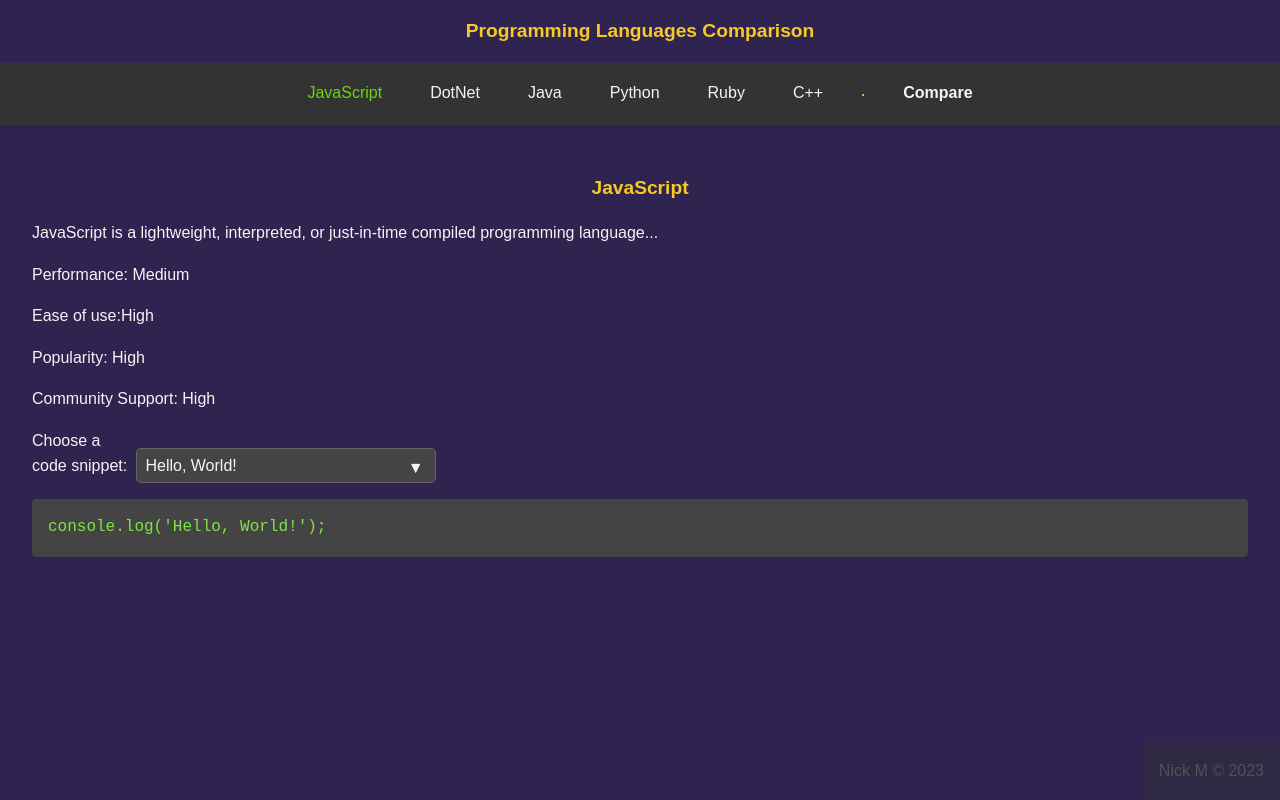
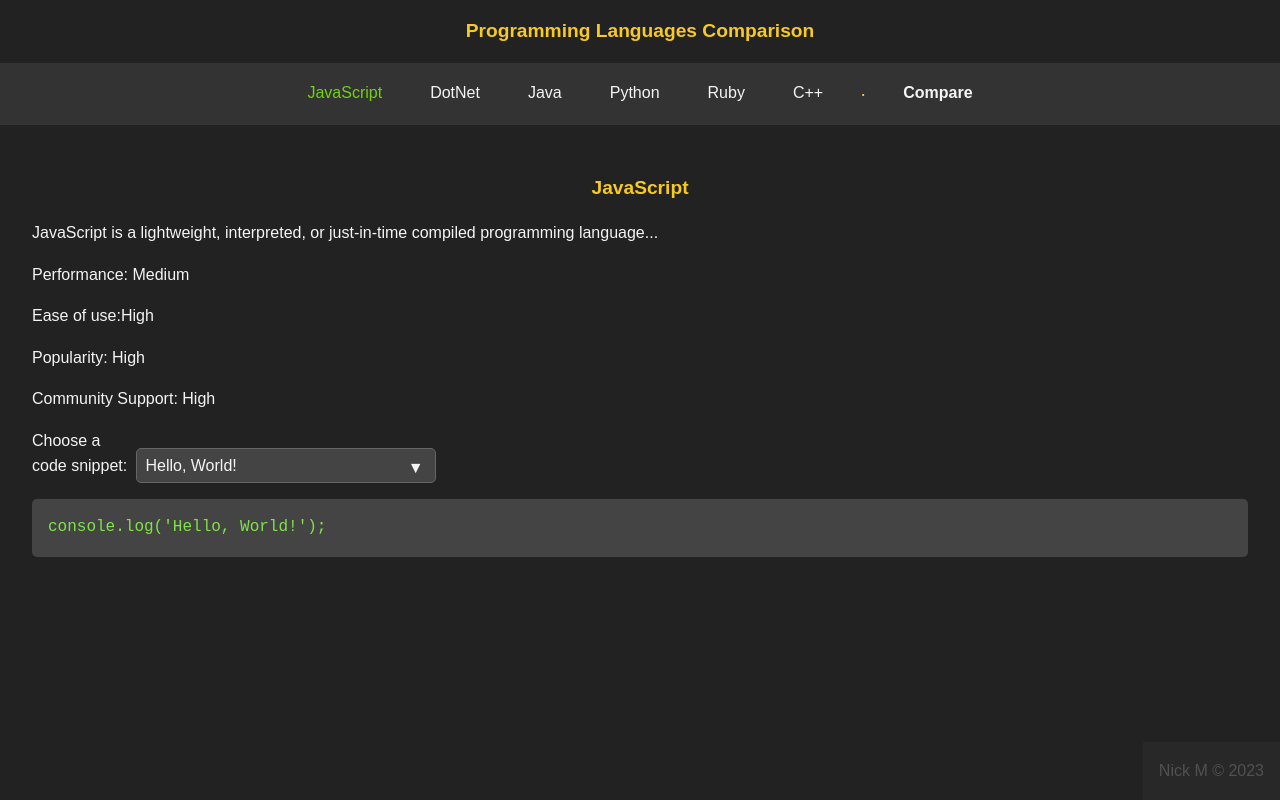
Before and after one commit to nickmincu/code-clash, a website with bundled scripts: page index.html in a window 1280 px wide. Built offline with nearby package versions, Linux system fonts and the light colour scheme.

Commit message:
1 file modified

```diff
--- a/style.css
+++ b/style.css
@@ -1,7 +1,7 @@
 body {
   font-family: Arial, sans-serif;
   line-height: 1.6;
-  background-color: rgb(47, 35, 80);
+  background-color: #222;
   color: #f4f4f4;
   margin: 0;
   padding: 0;
```
